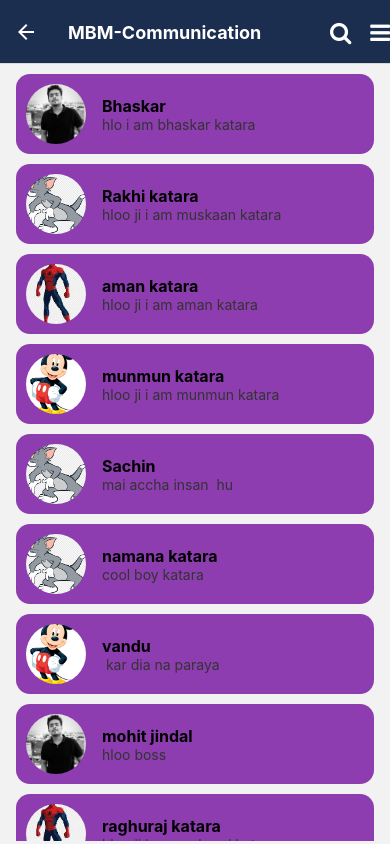
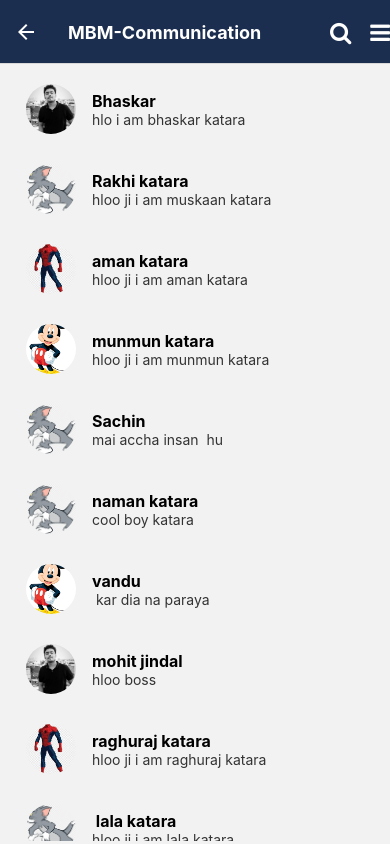
Before and after one commit to bhaskarkatara/MBM-Communication, a React Native app: screen /mbmCommunication in a window 390 px wide. Built offline with nearby package versions, Linux system fonts and the light colour scheme.

Commit message:
fix-bugs/#24-03-24/fixscreensBG/css/etc

```diff
--- a/src/ChatScreen.js
+++ b/src/ChatScreen.js
@@ -1,11 +1,9 @@
 import React, {useState, useCallback, useEffect} from 'react';
-import {GiftedChat} from 'react-native-gifted-chat';
+import {GiftedChat, Bubble, Send} from 'react-native-gifted-chat';
 import {useRoute} from '@react-navigation/native';
-import {TypingAnimation} from 'react-native-typing-animation';
-import data from '../src/Data.js';
-import {Image, View} from 'react-native';
-
-// todo Fea : add tags, vdos,images,documents,show tags,dlt msges,
+import {Image, ImageBackground, View} from 'react-native';
+import sendImag from '../assests/send.jpg';
+import bgImag from '../assests/bg.jpg';
 
 function ChatScreen({route, navigation}) {
   const {user} = route.params;
@@ -15,33 +13,61 @@ function ChatScreen({route, navigation}) {
     setMessages([
       {
         _id: 1,
-        title: '${user.name}',
+        title: `${user.name}`,
         text: `Hello ${user.name}`,
         createdAt: new Date(),
         user: {
           _id: 2,
           name: 'React Native',
-
           avatar: user.imageurl,
         },
       },
     ]);
   }, []);
-  // navigation.setH
+
   const onSend = useCallback((messages = []) => {
     setMessages(previousMessages =>
       GiftedChat.append(previousMessages, messages),
     );
   }, []);
 
+  const renderBubble = props => {
+    return (
+      <Bubble
+        {...props}
+        wrapperStyle={{
+          right: {
+            backgroundColor: '#1c2e50', // Your outgoing message bubble color
+          },
+          left: {
+            backgroundColor: '#D3D3D3', // Your incoming message bubble color
+          },
+        }}
+      />
+    );
+  };
+
+  // add custom send button
+  const renderSend = props => {
+    return (
+      <Send {...props}>
+        <View style={{marginRight: 10, marginBottom: 10}}>
+          <Image source={sendImag} style={{width: 30, height: 30}} />
+        </View>
+      </Send>
+    );
+  };
+
   return (
-    <GiftedChat
-      messages={messages}
-      onSend={messages => onSend(messages)}
-      user={{
-        _id: 1,
-      }}
-    />
+    <ImageBackground source={bgImag} style={{flex: 1}}>
+      <GiftedChat
+        messages={messages}
+        onSend={messages => onSend(messages)}
+        user={{_id: 1}}
+        renderBubble={renderBubble}
+        renderSend={renderSend}
+      />
+    </ImageBackground>
   );
 }
 
--- a/src/Data.js
+++ b/src/Data.js
@@ -39,7 +39,7 @@ const data = [
   },
   {
     uid: 6,
-    name: 'namana katara',
+    name: 'naman katara',
     imageurl: imag1,
     message: 'cool boy katara',
   },
--- a/src/GroupsScreen.js
+++ b/src/GroupsScreen.js
@@ -22,6 +22,7 @@ const Groups = () => {
   const [isSubmitted, setIsSubmitted] = useState(false);
   const [isShow, setIsShow] = useState(null);
   const [selectedUser, setSelectedUser] = useState(null);
+  const [isScrollEnabled, setIsScrollEnabled] = useState(true);
 
   const onClickToChatScreen = uid => {
     setIsSubmitted(true);
@@ -39,6 +40,7 @@ const Groups = () => {
     const user = data.find(item => item.uid === uid);
     if (user) {
       setIsShow(user.imageurl);
+      setIsScrollEnabled(false); // Disable scroll when showing large image
     }
   };
 
@@ -51,6 +53,19 @@ const Groups = () => {
           </TouchableWithoutFeedback>
           <View style={styles.imageContainer}>
             <Image source={isShow} style={styles.largeImage} />
+            {/* <TouchableOpacity
+              onPress={() => {
+                navigation.navigate('chatScreen', {user: selectedUser});
+              }}>
+              <Text
+                style={{
+                  color: '#fff',
+                  fontStyle: 'italic',
+                  fontFamily: 'bold',
+                }}>
+                Go to Chat
+              </Text>
+            </TouchableOpacity> */}
             <TouchableOpacity>
               <Icons name="" size={23} color="#fff" />
             </TouchableOpacity>
@@ -68,7 +83,8 @@ const Groups = () => {
 
   return (
     <SafeAreaView style={{flex: 1}}>
-      <ScrollView style={styles.container}>
+      {/* {isScrollEnabled ?  : */}
+      <ScrollView style={styles.container} scrollEnabled={isScrollEnabled}>
         {data.map(item => (
           <View key={item.uid} style={styles.userCard}>
             <TouchableOpacity onPress={() => onShowUserImage(item.uid)}>
@@ -108,7 +124,7 @@ const styles = StyleSheet.create({
     flexDirection: 'row',
     alignItems: 'center',
     marginBottom: 10,
-    backgroundColor: '#8D3DAF',
+    // backgroundColor: '#8D3DAF',
     padding: 10,
     // borderWidth: 2,
     borderRadius: 14,
@@ -136,8 +152,11 @@ const styles = StyleSheet.create({
     marginBottom: 3,
   },
   userImage: {
-    height: 60,
-    width: 60,
+    height: 50,
+    width: 50,
+    // position: 'relative',
+    alignContent: 'center',
+    justifyContent: 'center',
     borderRadius: 30,
     marginRight: 16,
   },
@@ -152,6 +171,7 @@ const styles = StyleSheet.create({
   userName: {
     fontSize: 16,
     fontWeight: 'bold',
+    color: '#000000',
   },
   userMessage: {
     fontSize: 14,
```
Also changed, not shown: assests/bg.jpg (added), assests/send.jpg (added).
